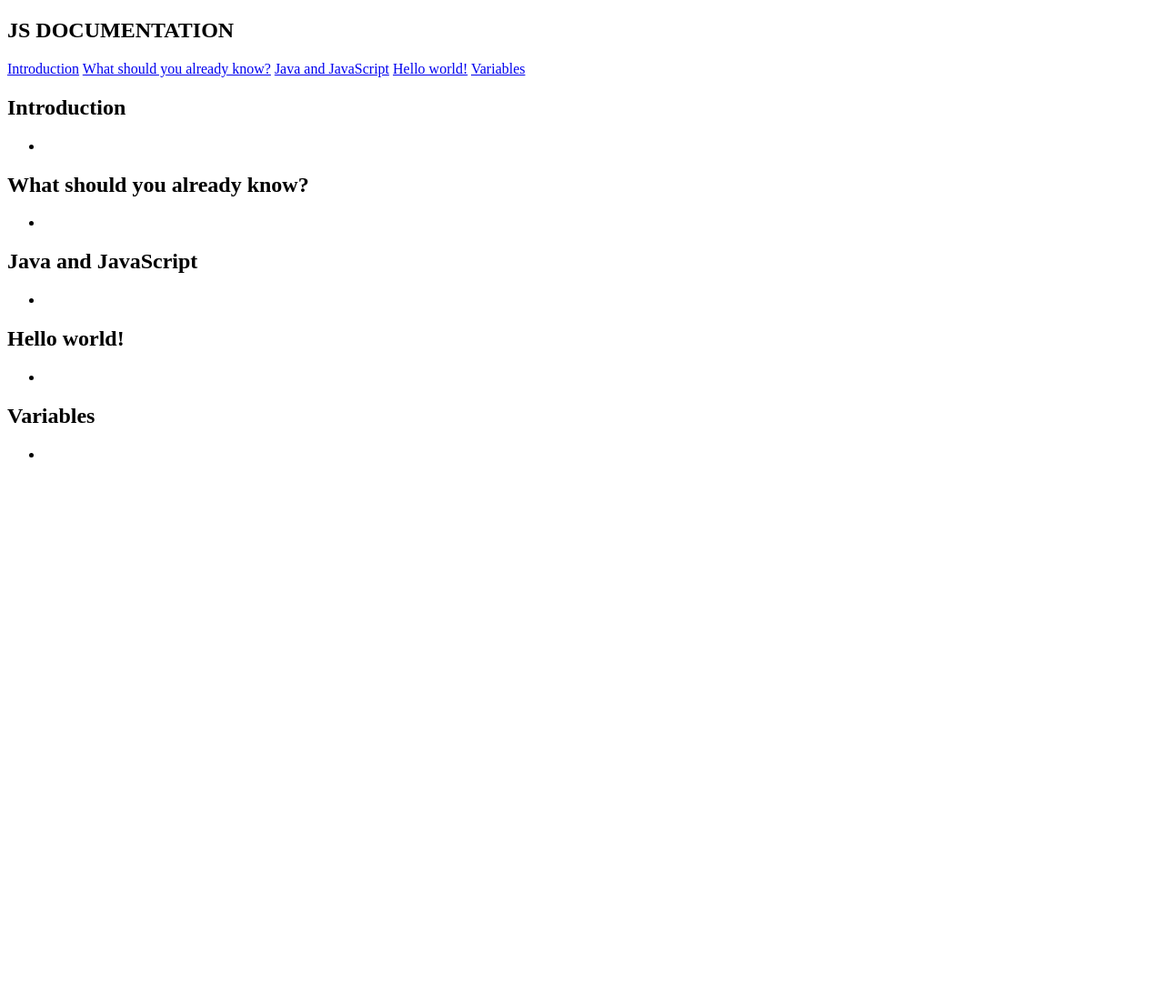
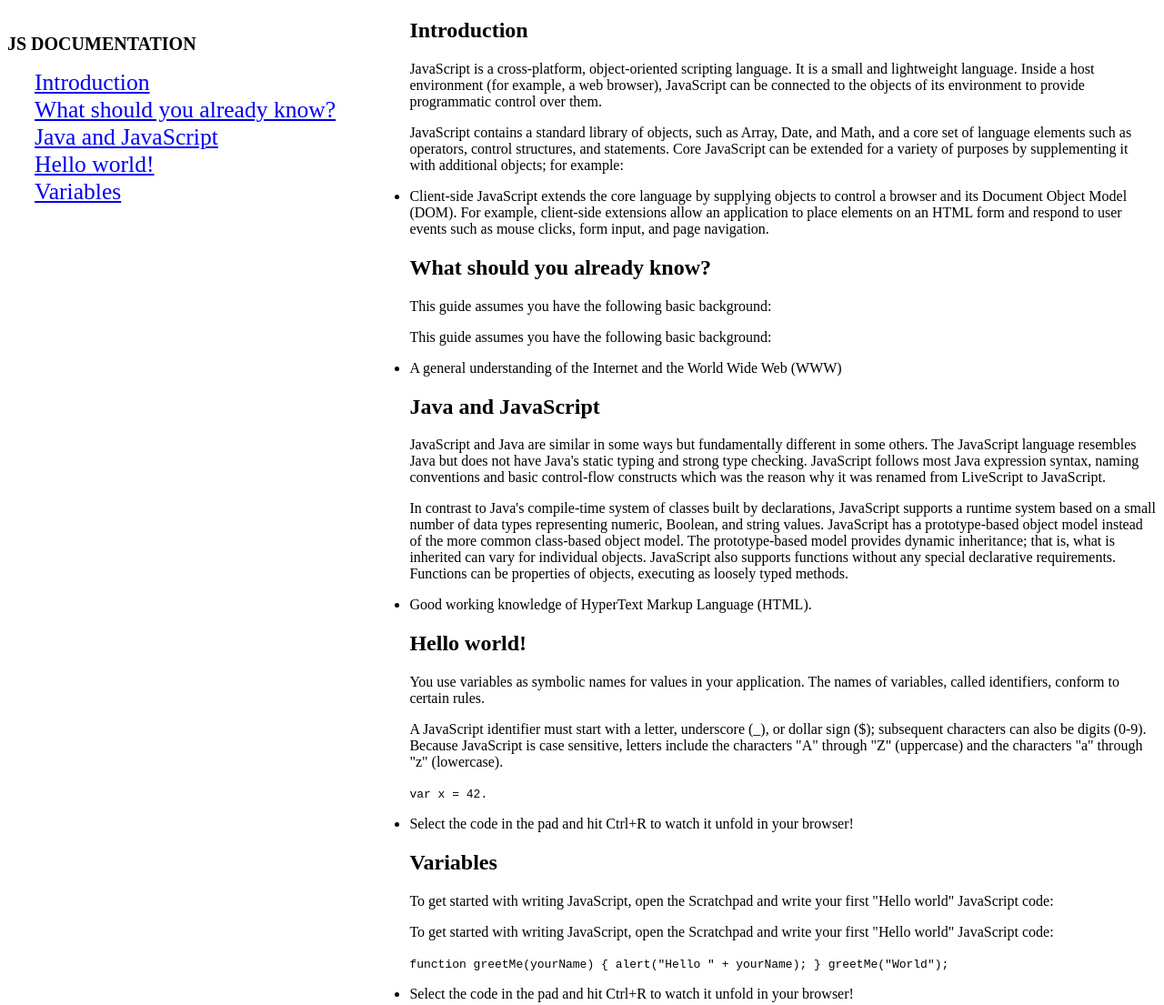
Before and after one commit to Jojo-Pagal/Challenge-Danish-Farhan, a plain HTML site: page index.html in a window 1280 px wide. Shown: the top 1105 px of the page at 91% size. Before the commit the page ends 800 px from the top, so only its background shows below. Drawn offline with Linux system fonts and the light colour scheme.

Commit message:
css and media query done

```diff
--- a/index.html
+++ b/index.html
@@ -11,73 +11,85 @@
     <div id="Container">
     <nav id="navbar">
         <header><h1>JS DOCUMENTATION</h1></header>
-        <a href="#Introduction" class="nav-link">Introduction</a>
-        <a href="#What_should_you_already_know?" class="nav-link"> What should you already know?</a>
-        <a href="#Java_and_JavaScript" class="nav-link">Java and JavaScript</a>
-        <a href="#Hello_world!" class="nav-link">Hello world!</a>
-        <a href="#Variables" class="nav-link"> Variables</a>
+        <a href="#Introduction" class="nav-link">Introduction</a> <br>
+        <a href="#What_should_you_already_know?" class="nav-link"> What should you already know?</a> <br>
+        <a href="#Java_and_JavaScript" class="nav-link">Java and JavaScript</a> <br>
+        <a href="#Hello_world!" class="nav-link">Hello world!</a> <br>
+        <a href="#Variables" class="nav-link"> Variables</a> <br>
     </nav>
     <main id="main-doc">
         <section class="main-section" id="Introduction">
             <header class="heading">
                 <h1>Introduction</h1>
             </header>
-            <p></p>
-            <p></p>
+            <p>JavaScript is a cross-platform, object-oriented scripting language. It is a small and lightweight language. Inside a host environment (for example, a web browser), JavaScript can be connected to the objects of its environment to provide programmatic control over them.
+            </p>
+            <p>
+                JavaScript contains a standard library of objects, such as Array, Date, and Math, and a core set of language elements such as operators, control structures, and statements. Core JavaScript can be extended for a variety of purposes by supplementing it with additional objects; for example:
+            </p>
 
             <code>
 
             </code>
-            <ul><li></li></ul>
+            <ul>
+                <li> Client-side JavaScript extends the core language by supplying objects to control a browser and its Document Object Model (DOM). For example, client-side extensions allow an application to place elements on an HTML form and respond to user events such as mouse clicks, form input, and page navigation.</li>
+            </ul>
         </section>
         <section class="main-section" id="What_should_you_already_know?">
             <header class="heading">
                 <h1>What should you already know?</h1>
             </header>
-            <p></p>
-            <p></p>
+            <p>This guide assumes you have the following basic background:</p>
+            <p>This guide assumes you have the following basic background:</p>
 
             <code>
 
             </code>
-            <ul><li></li></ul>
+            <ul>
+                <li>A general understanding of the Internet and the World Wide Web (WWW)</li>
+            </ul>
         </section>
         <section class="main-section" id="Java_and_JavaScript">
             <header class="heading">
                 <h1>Java and JavaScript</h1>
             </header>
-            <p></p>
-            <p></p>
+            <p>JavaScript and Java are similar in some ways but fundamentally different in some others. The JavaScript language resembles Java but does not have Java's static typing and strong type checking. JavaScript follows most Java expression syntax, naming conventions and basic control-flow constructs which was the reason why it was renamed from LiveScript to JavaScript.</p>
+            <p>In contrast to Java's compile-time system of classes built by declarations, JavaScript supports a runtime system based on a small number of data types representing numeric, Boolean, and string values. JavaScript has a prototype-based object model instead of the more common class-based object model. The prototype-based model provides dynamic inheritance; that is, what is inherited can vary for individual objects. JavaScript also supports functions without any special declarative requirements. Functions can be properties of objects, executing as loosely typed methods.</p>
 
             <code>
 
             </code>
 
-            <ul><li></li></ul>
+            <ul>
+                <li>Good working knowledge of HyperText Markup Language (HTML).</li>
+            </ul>
         </section>
         <section class="main-section" id="Hello_world!">
             <header class="heading">
                 <h1>Hello world!</h1>
             </header>
-            <p></p>
-            <p></p>
+            <p>You use variables as symbolic names for values in your application. The names of variables, called identifiers, conform to certain rules.</p>
+            <p>A JavaScript identifier must start with a letter, underscore (_), or dollar sign ($); subsequent characters can also be digits (0-9). Because JavaScript is case sensitive, letters include the characters "A" through "Z" (uppercase) and the characters "a" through "z" (lowercase).</p>
 
             <code>
-
+                var x = 42.
             </code>
-            <ul><li></li></ul>
+            <ul><li>Select the code in the pad and hit Ctrl+R to watch it unfold in your browser!</li></ul>
         </section>
         <section class="main-section" id="Variables">
             <header class="heading">
                 <h1>Variables</h1>
             </header>
-            <p></p>
-            <p></p>
+            <p>To get started with writing JavaScript, open the Scratchpad and write your first "Hello world" JavaScript code:</p>
+            <p>To get started with writing JavaScript, open the Scratchpad and write your first "Hello world" JavaScript code:</p>
 
             <code>
-
+                function greetMe(yourName) { alert("Hello " + yourName); }
+                greetMe("World");
             </code>
-            <ul><li></li></ul>
+            <ul>
+                <li>Select the code in the pad and hit Ctrl+R to watch it unfold in your browser!</li>
+            </ul>
         </section>
     </main>
 </div>
--- a/style.css
+++ b/style.css
@@ -0,0 +1,25 @@
+#Container{
+    width: 100%;
+    height: 200vh;
+}
+
+#navbar{
+    width: 35%;
+    float: left;
+    height: 100%;
+}
+
+#main-doc{
+    width: 100%;
+}
+
+.nav-link{
+    font-size: 1.6em;
+    margin-left: 30px;
+}
+
+@media screen and (min-width: 400px)  {
+    #navbar h1{
+        font-size: 20px;
+    }
+}
```
